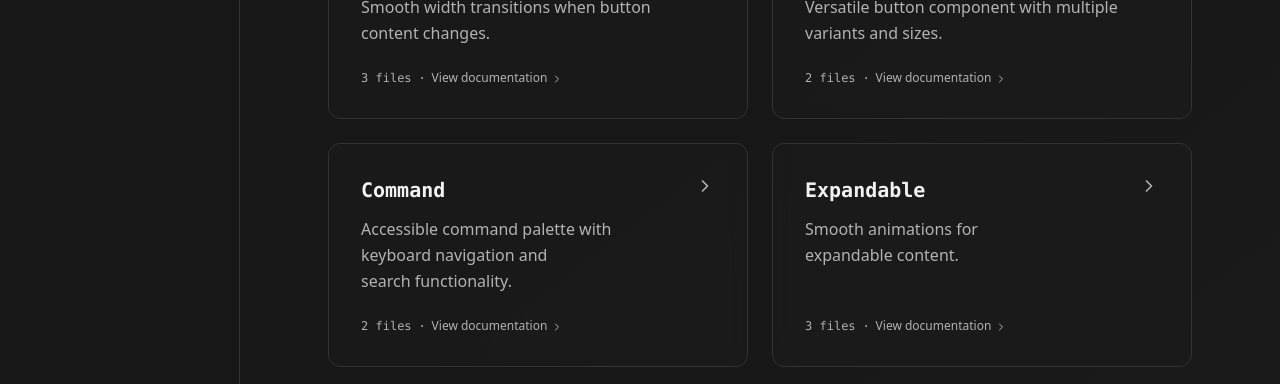
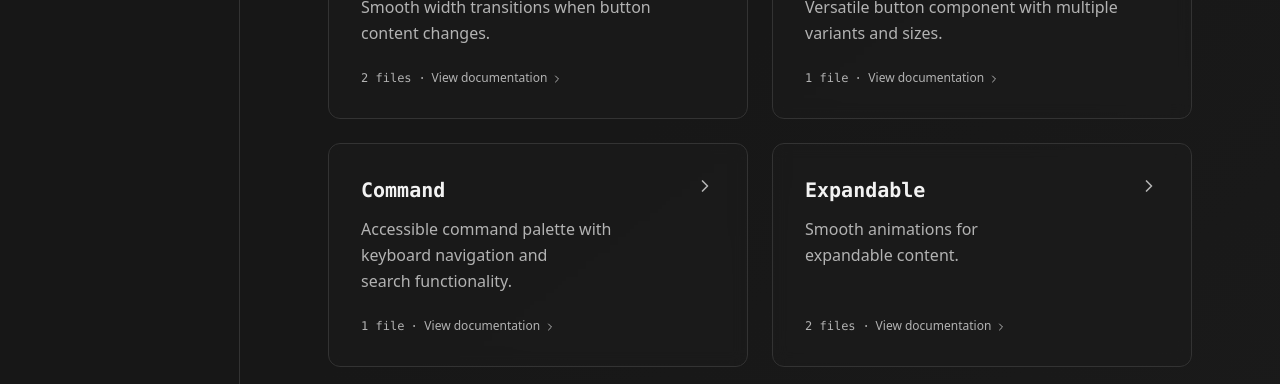
Before and after one commit to mazhugasergei/components, a Next.js app: page / in a window 1280 px wide. Shown: the part 364-748 px from the top of the page. Built offline with nearby package versions, Linux system fonts and the light colour scheme.

Commit message:
fix(components): Correct code blocks count calculation
Adjust codeBlocksCount to subtract 1 from the array length to fix
display issue in component grid cards.

```diff
--- a/src/components/component-grid.tsx
+++ b/src/components/component-grid.tsx
@@ -43,10 +43,10 @@ export function ComponentGrid() {
 				{filteredComponents.map((component, index) => (
 					<ComponentCard
 						key={index}
-						href={`/${toKebabCase(component.title)}`}
+						href={"/" + toKebabCase(component.title)}
 						title={component.title}
 						description={component.description}
-						codeBlocksCount={component.codeBlocks.length}
+						codeBlocksCount={component.codeBlocks.length - 1}
 					/>
 				))}
 			</div>
```
